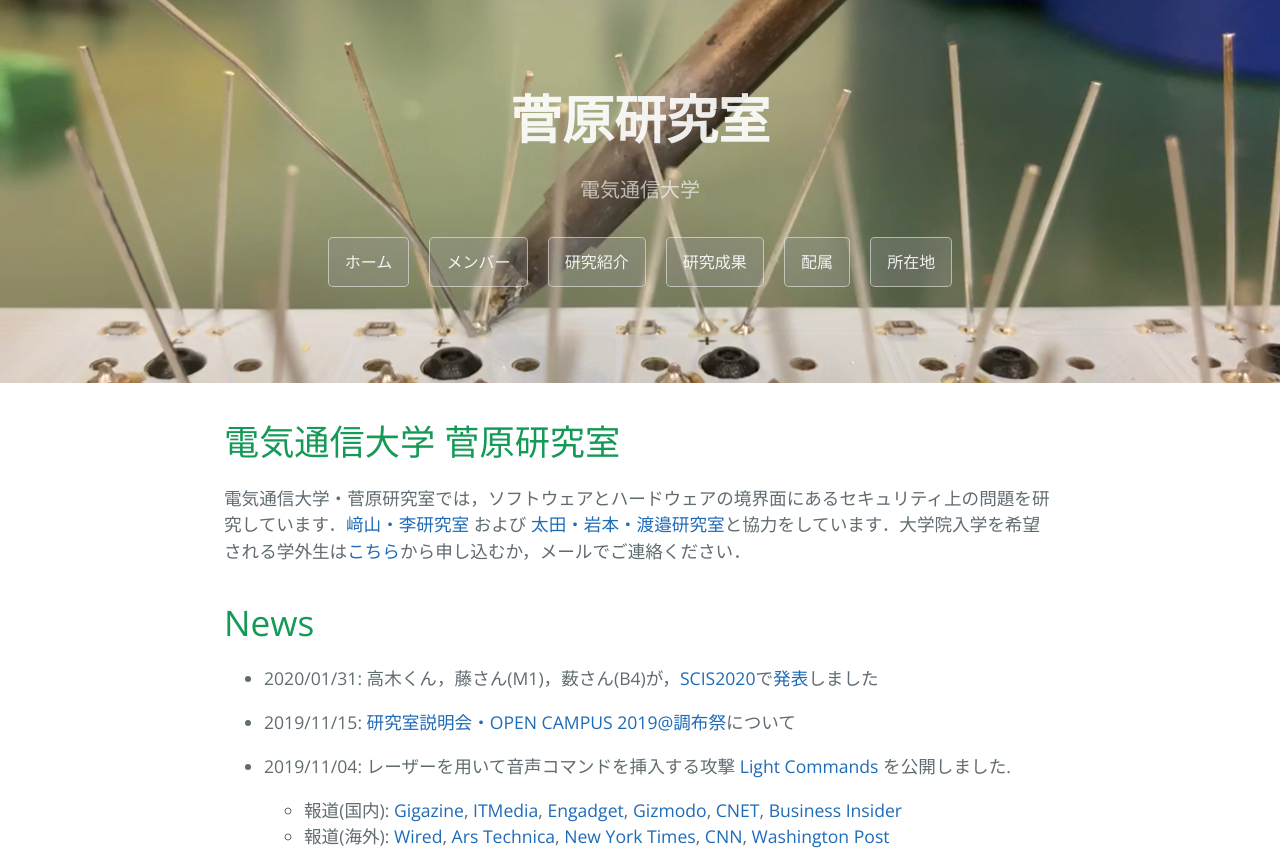
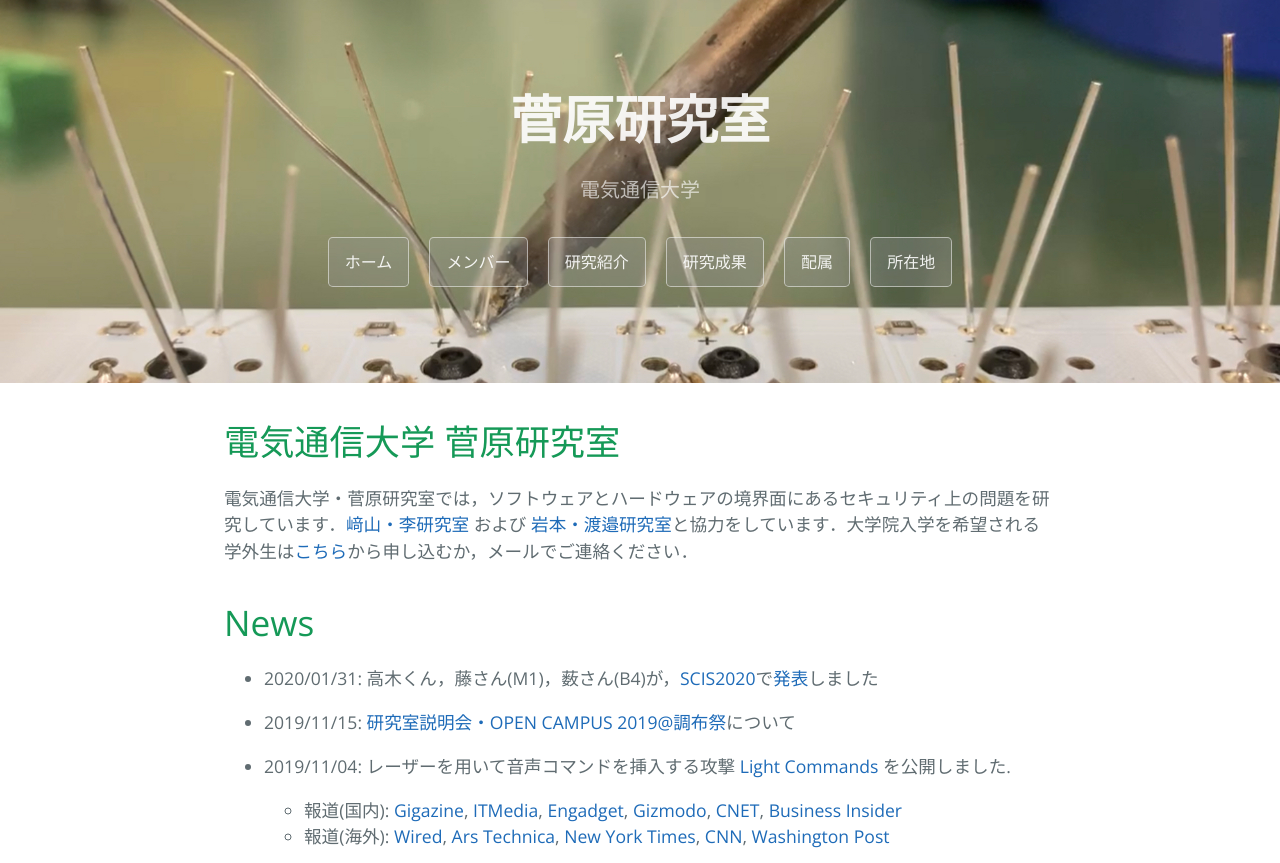
Before and after one commit to sugawara-bbbb/weblab, a Jekyll site: the page built from index.md, in a window 1280 px wide and 900 px high, cut to the strip 0-863 px from the top of the window. Built offline with Jekyll 4.4.1, drawn with Linux system fonts in a browser that asks for light colours; our own code applies the rules of GitHub Pages for plain Markdown files.

Commit message:
岩本・渡邉研にリンクを変更した．

```diff
--- a/index.md
+++ b/index.md
@@ -4,7 +4,7 @@ layout: default
 
 # 電気通信大学 菅原研究室
 
-電気通信大学・菅原研究室では，ソフトウェアとハードウェアの境界面にあるセキュリティ上の問題を研究しています．[﨑山・李研究室](http://sakiyama-lab.jp/) および [太田・岩本・渡邉研究室](http://ohta-lab.jp/)と協力をしています．大学院入学を希望される学外生は[こちら](https://www.uec.ac.jp/admission/open-graduate/tour.html)から申し込むか，メールでご連絡ください．
+電気通信大学・菅原研究室では，ソフトウェアとハードウェアの境界面にあるセキュリティ上の問題を研究しています．[﨑山・李研究室](http://sakiyama-lab.jp/) および [岩本・渡邉研究室](https://iw-lab.jp)と協力をしています．大学院入学を希望される学外生は[こちら](https://www.uec.ac.jp/admission/open-graduate/tour.html)から申し込むか，メールでご連絡ください．
 
 # News
 - 2020/01/31: 高木くん，藤さん(M1)，薮さん(B4)が，[SCIS2020](https://www.iwsec.org/scis/2020/)で[発表]({% post_url news/2020-01-31-scis2020 %})しました
```
